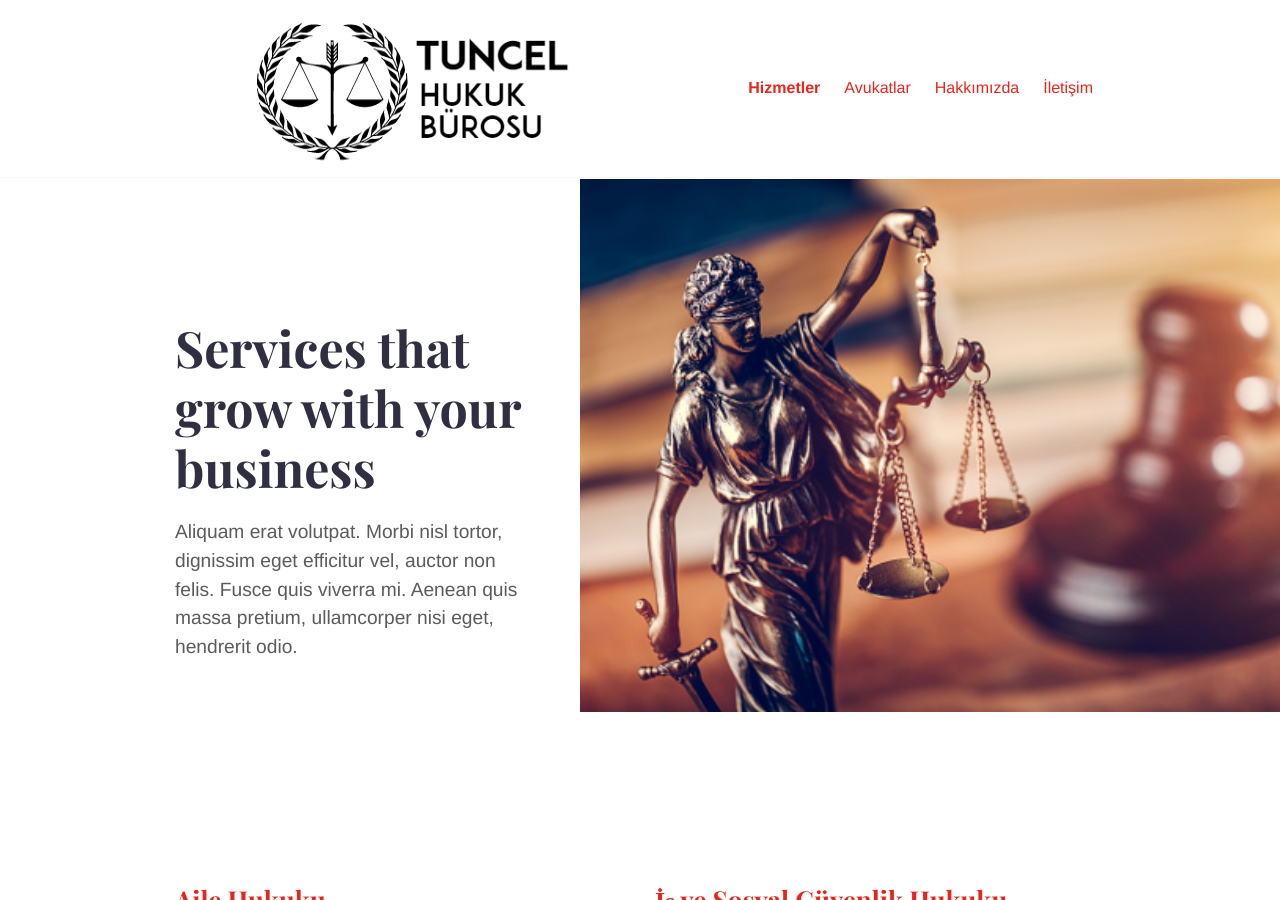
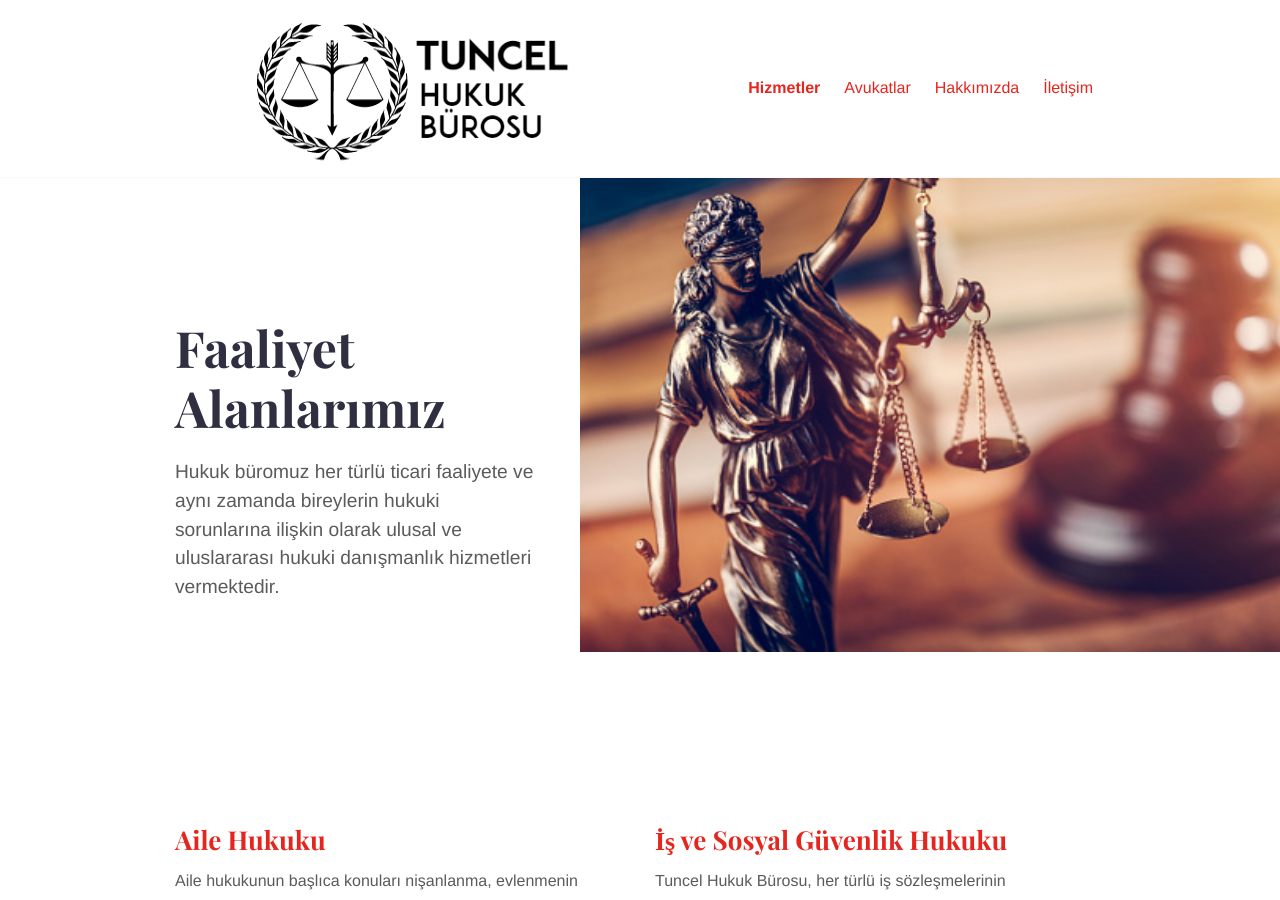
Before and after one commit to tnclhk/tnclhk.github.io, a Jekyll site: the page built from services.md, in a window 1280 px wide and 900 px high. Built offline with Jekyll 4.4.1, drawn with Linux system fonts in a browser that asks for light colours.

Commit message:
Update services.md

```diff
--- a/services.md
+++ b/services.md
@@ -7,6 +7,6 @@ intro_image_absolute: true
 intro_image_hide_on_mobile: true
 ---
 
-# Services that grow with your business
+# Faaliyet Alanlarımız
 
-Aliquam erat volutpat. Morbi nisl tortor, dignissim eget efficitur vel, auctor non felis. Fusce quis viverra mi. Aenean quis massa pretium, ullamcorper nisi eget, hendrerit odio.
+Hukuk büromuz her türlü ticari faaliyete ve aynı zamanda bireylerin hukuki sorunlarına ilişkin olarak ulusal ve uluslararası hukuki danışmanlık hizmetleri vermektedir.
```
